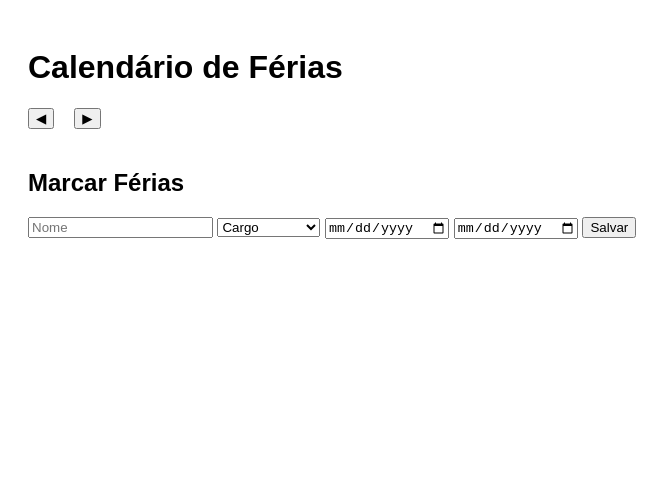
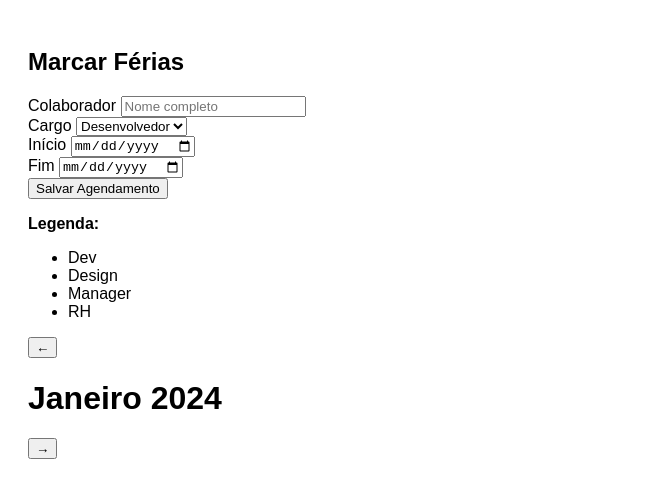
Before and after one commit to CaduGiannini/controle-ferias, a website: page public/index.html in a window 1280 px wide. Shown: the whole page, without its empty margins (0-671 px from the left). Drawn offline with Linux system fonts and the light colour scheme; no server answers.

Commit message:
Update index.html

```diff
--- a/public/index.html
+++ b/public/index.html
@@ -1,42 +1,63 @@
 <!DOCTYPE html>
 <html lang="pt-br">
 <head>
-  <meta charset="UTF-8" />
-  <title>Calendário de Férias</title>
-  <link rel="stylesheet" href="style.css">
-  <script src="script.js" defer></script>
+    <meta charset="UTF-8">
+    <meta name="viewport" content="width=device-width, initial-scale=1.0">
+    <title>Controle de Férias | Corporate</title>
+    <link rel="stylesheet" href="style.css">
+    <link href="https://fonts.googleapis.com/css2?family=Inter:wght@400;600&display=swap" rel="stylesheet">
 </head>
 <body>
+    <div class="container">
+        <aside class="sidebar">
+            <h2>Marcar Férias</h2>
+            <form id="feriasForm">
+                <div class="field">
+                    <label>Colaborador</label>
+                    <input type="text" id="nome" required placeholder="Nome completo">
+                </div>
+                <div class="field">
+                    <label>Cargo</label>
+                    <select id="cargo" required>
+                        <option value="Dev">Desenvolvedor</option>
+                        <option value="Design">Designer</option>
+                        <option value="Manager">Gerente</option>
+                        <option value="RH">RH</option>
+                    </select>
+                </div>
+                <div class="grid-inputs">
+                    <div class="field">
+                        <label>Início</label>
+                        <input type="date" id="inicio" required>
+                    </div>
+                    <div class="field">
+                        <label>Fim</label>
+                        <input type="date" id="fim" required>
+                    </div>
+                </div>
+                <button type="submit" class="btn-primary">Salvar Agendamento</button>
+            </form>
+            <div class="legenda">
+                <p><strong>Legenda:</strong></p>
+                <ul>
+                    <li><span class="dot dev"></span> Dev</li>
+                    <li><span class="dot design"></span> Design</li>
+                    <li><span class="dot manager"></span> Manager</li>
+                    <li><span class="dot rh"></span> RH</li>
+                </ul>
+            </div>
+        </aside>
 
-<h1>Calendário de Férias</h1>
-
-<div class="controls">
-  <button id="prev">◀</button>
-  <span id="monthYear"></span>
-  <button id="next">▶</button>
-</div>
-
-<div id="calendar"></div>
-
-<h2>Marcar Férias</h2>
-
-<form id="form">
-  <input placeholder="Nome" id="nome" required>
-
-  <select id="cargo" required>
-    <option value="">Cargo</option>
-    <option value="AP1">AP1</option>
-    <option value="AP2">AP2</option>
-    <option value="Analista">Analista</option>
-    <option value="Coordenação">Coordenação</option>
-  </select>
-
-  <input type="date" id="inicio" required>
-  <input type="date" id="fim" required>
-
-  <button>Salvar</button>
-</form>
-
-<script src="app.js"></script>
+        <main class="calendar-container">
+            <header class="calendar-header">
+                <button id="prevMonth">←</button>
+                <h1 id="monthDisplay">Janeiro 2024</h1>
+                <button id="nextMonth">→</button>
+            </header>
+            <div class="calendar-grid" id="calendarGrid">
+                </div>
+        </main>
+    </div>
+    <script src="script.js"></script>
 </body>
 </html>
```
